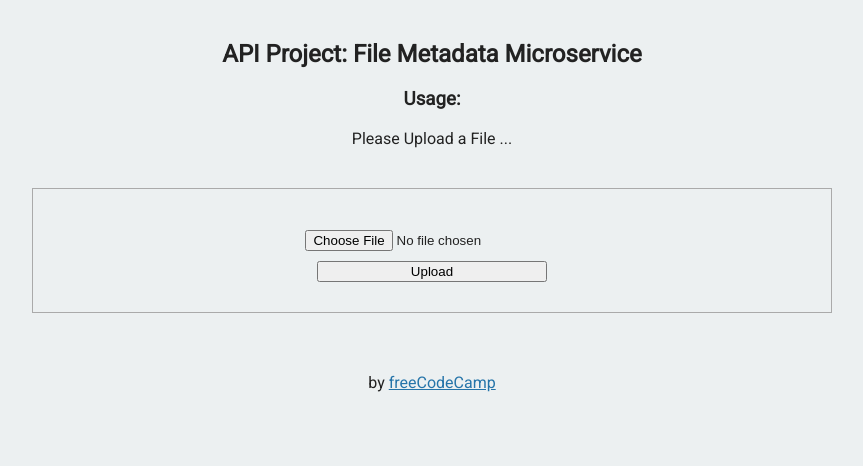
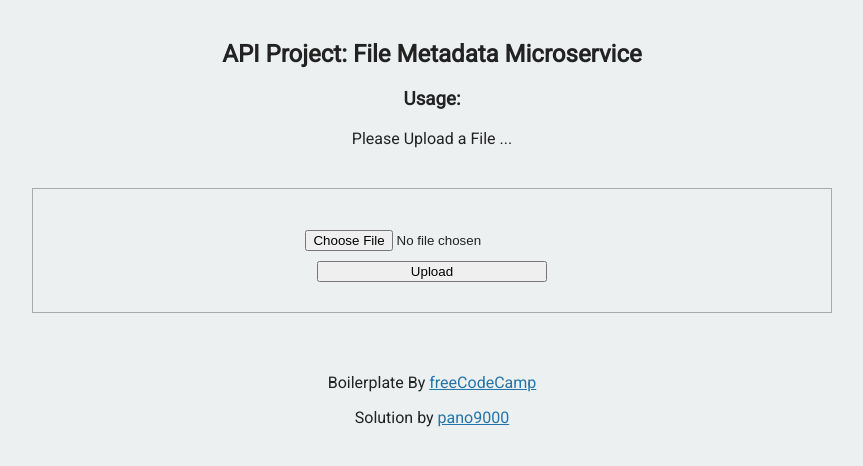
Before and after one commit to pano9000/freeCodeCamp, a website: page Back End Development and APIs/file-metadata-microservice/views/index.html in a window 1280 px wide. Shown: the whole page, without its empty margins (208-1071 px from the left). Drawn offline with Linux system fonts and the light colour scheme.

Commit message:
(filemetadata/frontend): switch to semantic footer tag + add my credit

```diff
--- a/Back End Development and APIs/file-metadata-microservice/public/style.css
+++ b/Back End Development and APIs/file-metadata-microservice/public/style.css
@@ -13,7 +13,7 @@ body {
   margin-top: 40px;
 }
 
-.footer {
+footer {
   margin-top: 60px;
 }
 
--- a/Back End Development and APIs/file-metadata-microservice/views/index.html
+++ b/Back End Development and APIs/file-metadata-microservice/views/index.html
@@ -24,11 +24,9 @@
           </form>
         </div>
       </div>
-      <div class="footer">
-        <p>
-          by
-          <a href="http://www.freecodecamp.com">freeCodeCamp</a>
-        </p>
-      </div>
+      <footer>
+        <p>Boilerplate By <a href="https://www.freecodecamp.org/">freeCodeCamp</a></p>
+        <p>Solution by <a href="https://github.com/pano9000">pano9000</a></p>
+      </footer>
    </body>
 </html>
```
